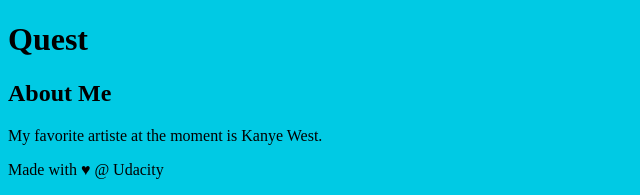
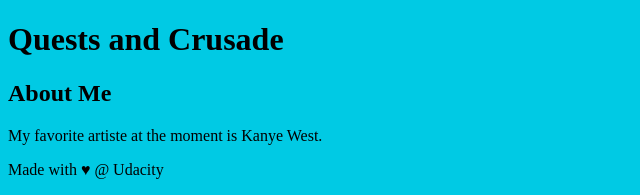
Before and after one commit to eddyfob/new-git-project, a plain HTML site: page index.html in a window 1280 px wide. Shown: the top 195 px of the page, without its empty margins (0-640 px from the left). Drawn offline with Linux system fonts and the light colour scheme.

Commit message:
Set header to 'Quests and Crusade'

```diff
--- a/index.html
+++ b/index.html
@@ -9,7 +9,7 @@
 </head>
 <body>
     <header>
-        <h1>Quest</h1>
+        <h1>Quests and Crusade</h1>
     </header>
 
     <div class="container">
```
